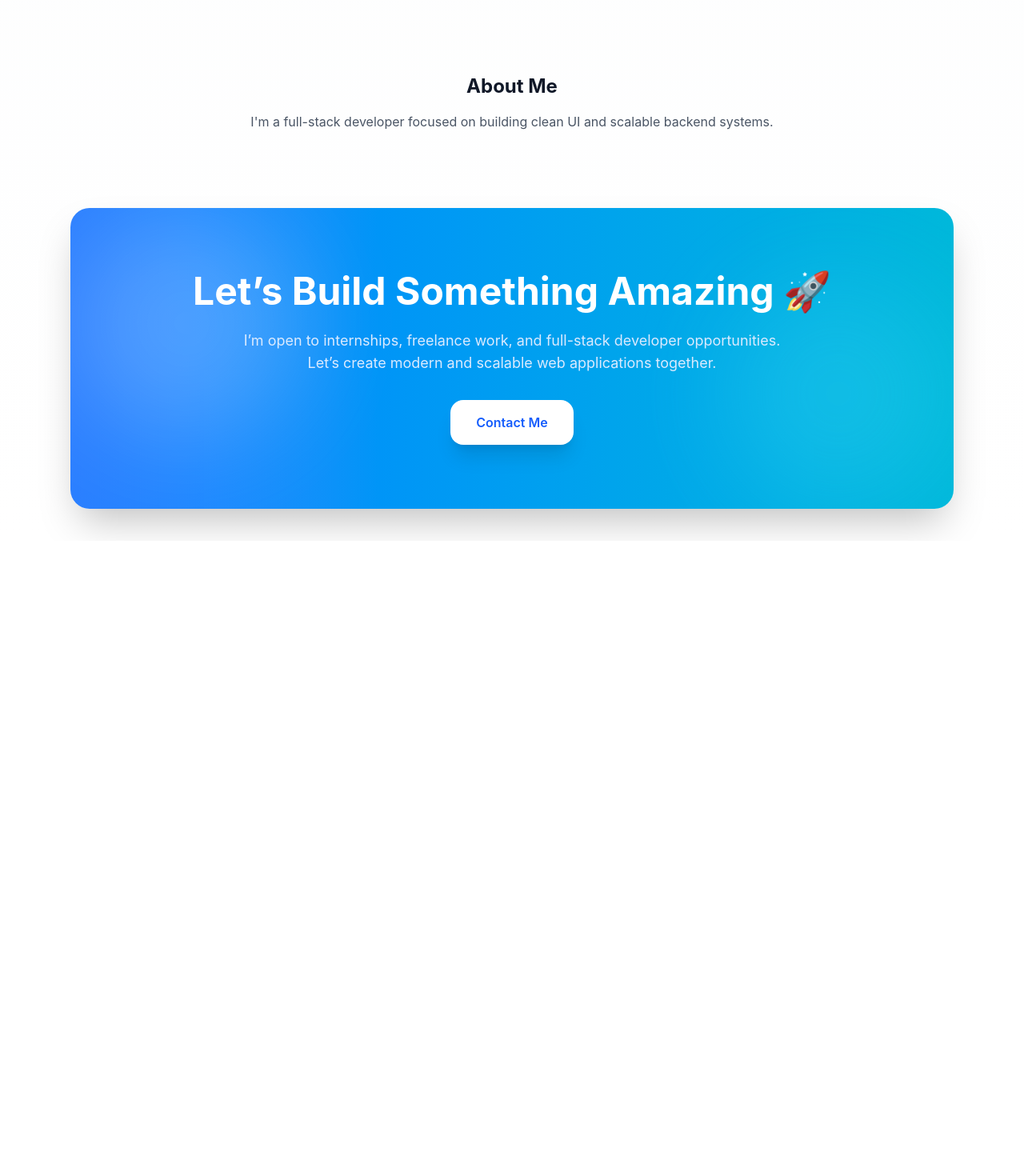
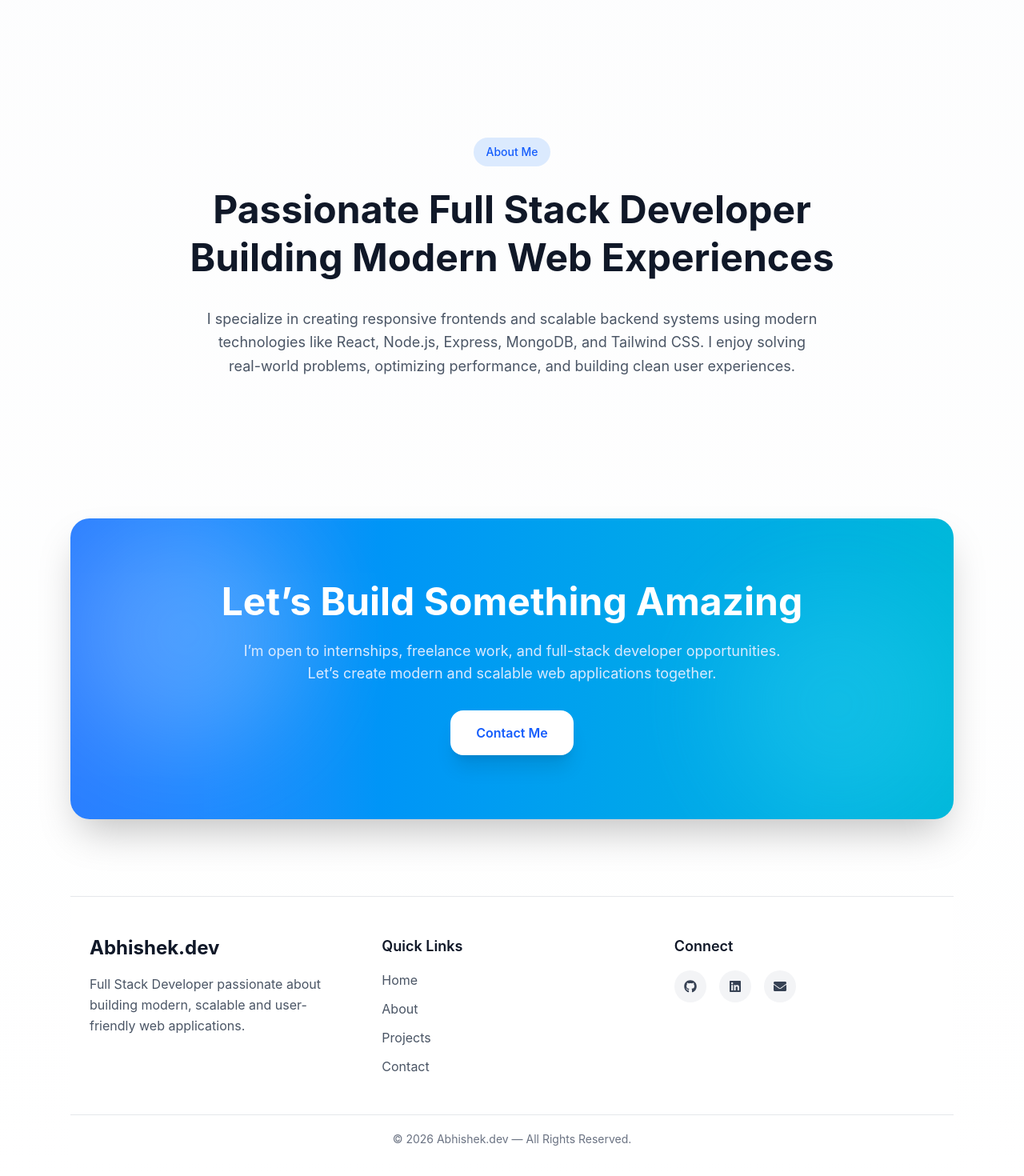
Before and after one commit to abhitiwari1258/Fullstack-Portfolio, a React (Vite) app in the folder client/: page / in a window 1280 px wide. Shown: the part 2333-3803 px from the top of the page at 80% size. Before the commit the page ends 3009 px from the top, so only its background shows below. Built offline with nearby package versions, Linux system fonts and the light colour scheme; no server answers.

Commit message:
footer done

```diff
--- a/client/src/pages/Home.jsx
+++ b/client/src/pages/Home.jsx
@@ -4,6 +4,7 @@ import { motion } from "framer-motion";
 import { useEffect, useState } from "react";
 import { getProjects } from "../services/ProjectApi";
 import ProjectCard from "../components/ProjectCard";
+import {FaLinkedin, FaEnvelope } from "react-icons/fa";
 
 import {
   FaReact,
@@ -251,14 +252,56 @@ const Home = () => {
       </section>
 
       {/* 🔹 ABOUT */}
-      <section className="max-w-3xl mx-auto text-center">
-        <h2 className="text-2xl font-bold mb-4">About Me</h2>
+      <motion.section
+        initial={{ opacity: 0, y: 40 }}
+        whileInView={{ opacity: 1, y: 0 }}
+        transition={{ duration: 0.6 }}
+        viewport={{ once: true }}
+        className="
+        max-w-4xl mx-auto
+        text-center
+        py-20 px-6
+      "
+      >
+        <span
+          className="
+          inline-block
+          px-4 py-2 mb-6
+          rounded-full
+          bg-blue-100 dark:bg-blue-900/40
+          text-blue-600 dark:text-blue-400
+          text-sm font-medium
+        "
+        >
+          About Me
+        </span>
 
-        <p className="text-gray-600">
-          I'm a full-stack developer focused on building clean UI and scalable
-          backend systems.
+        <h2
+          className="
+          text-4xl md:text-5xl
+          font-bold
+          mb-8
+          leading-tight
+          text-gray-900 dark:text-white
+        "
+        >
+          Passionate Full Stack Developer Building Modern Web Experiences
+        </h2>
+
+        <p
+          className="
+          text-lg
+          leading-relaxed
+          text-gray-600 dark:text-gray-400
+          max-w-3xl mx-auto
+          "
+        >
+          I specialize in creating responsive frontends and scalable backend
+          systems using modern technologies like React, Node.js, Express,
+          MongoDB, and Tailwind CSS. I enjoy solving real-world problems,
+          optimizing performance, and building clean user experiences.
         </p>
-      </section>
+      </motion.section>
 
       {/* 🔹 CTA */}
       <section
@@ -281,7 +324,7 @@ const Home = () => {
 
         <div className="relative z-10">
           <h2 className="text-4xl md:text-5xl font-bold text-white mb-6">
-            Let’s Build Something Amazing 🚀
+            Let’s Build Something Amazing
           </h2>
 
           <p className="text-blue-100 max-w-2xl mx-auto mb-8 text-lg">
@@ -307,6 +350,133 @@ const Home = () => {
           </button>
         </div>
       </section>
+
+      <footer
+        className="
+        mt-20
+        bg-white dark:bg-gray-950
+        border-t border-gray-200 dark:border-gray-800
+        transition duration-300
+      "
+      >
+        <div
+          className="
+          max-w-7xl mx-auto
+          px-6 py-12
+          grid md:grid-cols-3 gap-10
+        "
+        >
+          {/* LEFT */}
+          <div>
+            <h2 className="text-2xl font-bold text-gray-900 dark:text-white mb-4">
+              Abhishek.dev
+            </h2>
+
+            <p className="text-gray-600 dark:text-gray-400 leading-relaxed">
+              Full Stack Developer passionate about building modern, scalable
+              and user-friendly web applications.
+            </p>
+          </div>
+
+          {/* QUICK LINKS */}
+          <div>
+            <h3 className="text-lg font-semibold text-gray-900 dark:text-white mb-4">
+              Quick Links
+            </h3>
+
+            <div className="flex flex-col gap-3">
+              <a
+                href="/"
+                className="text-gray-600 dark:text-gray-400 hover:text-blue-500 transition"
+              >
+                Home
+              </a>
+
+              <a
+                href="/about"
+                className="text-gray-600 dark:text-gray-400 hover:text-blue-500 transition"
+              >
+                About
+              </a>
+
+              <a
+                href="/projects"
+                className="text-gray-600 dark:text-gray-400 hover:text-blue-500 transition"
+              >
+                Projects
+              </a>
+
+              <a
+                href="/contact"
+                className="text-gray-600 dark:text-gray-400 hover:text-blue-500 transition"
+              >
+                Contact
+              </a>
+            </div>
+          </div>
+
+          {/* SOCIALS */}
+          <div>
+            <h3 className="text-lg font-semibold text-gray-900 dark:text-white mb-4">
+              Connect
+            </h3>
+
+            <div className="flex gap-4">
+              <a
+                href="https://github.com/abhitiwari1258"
+                target="_blank"
+                className="
+                bg-gray-100 dark:bg-gray-800
+                p-3 rounded-full
+                text-gray-700 dark:text-white
+                hover:bg-blue-500 hover:text-white
+                transition duration-300">
+                <FaGithub />
+              </a>
+
+              <a
+                href="https://www.linkedin.com/in/abhishek-tiwari-054bab34b/"
+                target="_blank"
+                className="
+            bg-gray-100 dark:bg-gray-800
+            p-3 rounded-full
+            text-gray-700 dark:text-white
+            hover:bg-blue-500 hover:text-white
+            transition duration-300
+          "
+              >
+                <FaLinkedin />
+              </a>
+
+              <a
+                href="abhishektiwari1258@email.com"
+                className="
+                bg-gray-100 dark:bg-gray-800
+                p-3 rounded-full
+                text-gray-700 dark:text-white
+                hover:bg-blue-500 hover:text-white
+                transition duration-300
+              "
+              >
+                <FaEnvelope />
+              </a>
+            </div>
+          </div>
+        </div>
+
+        {/* BOTTOM */}
+        <div
+          className="
+      border-t border-gray-200 dark:border-gray-800
+      py-5 text-center
+      text-gray-500 dark:text-gray-400
+      text-sm
+    "
+        >
+          © 2026 Abhishek.dev — All Rights Reserved.
+        </div>
+      </footer>
+
     </motion.div>
   );
 };
```
Also changed, not shown: client/src/pages/About.jsx (indentation only).
